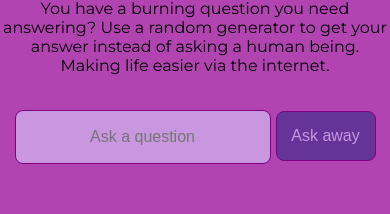
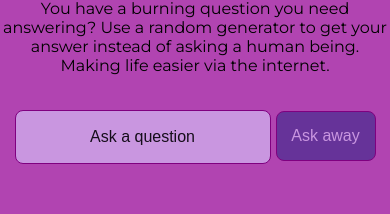
Before and after one commit to jokale/answer-generator, a React (Create React App) app: page / in a window 390 px wide. Shown: the part 235-449 px from the top of the page. Built offline with nearby package versions, Linux system fonts and the light colour scheme; a web font is replaced by a local one.

Commit message:
change placeholder colour for desktop and mobile

```diff
--- a/src/index.css
+++ b/src/index.css
@@ -121,3 +121,8 @@ padding: 3px;
     bottom: -150px;
   }
  }
+
+ ::placeholder{
+  color: rgb(21, 13, 26);
+
+ }
```
